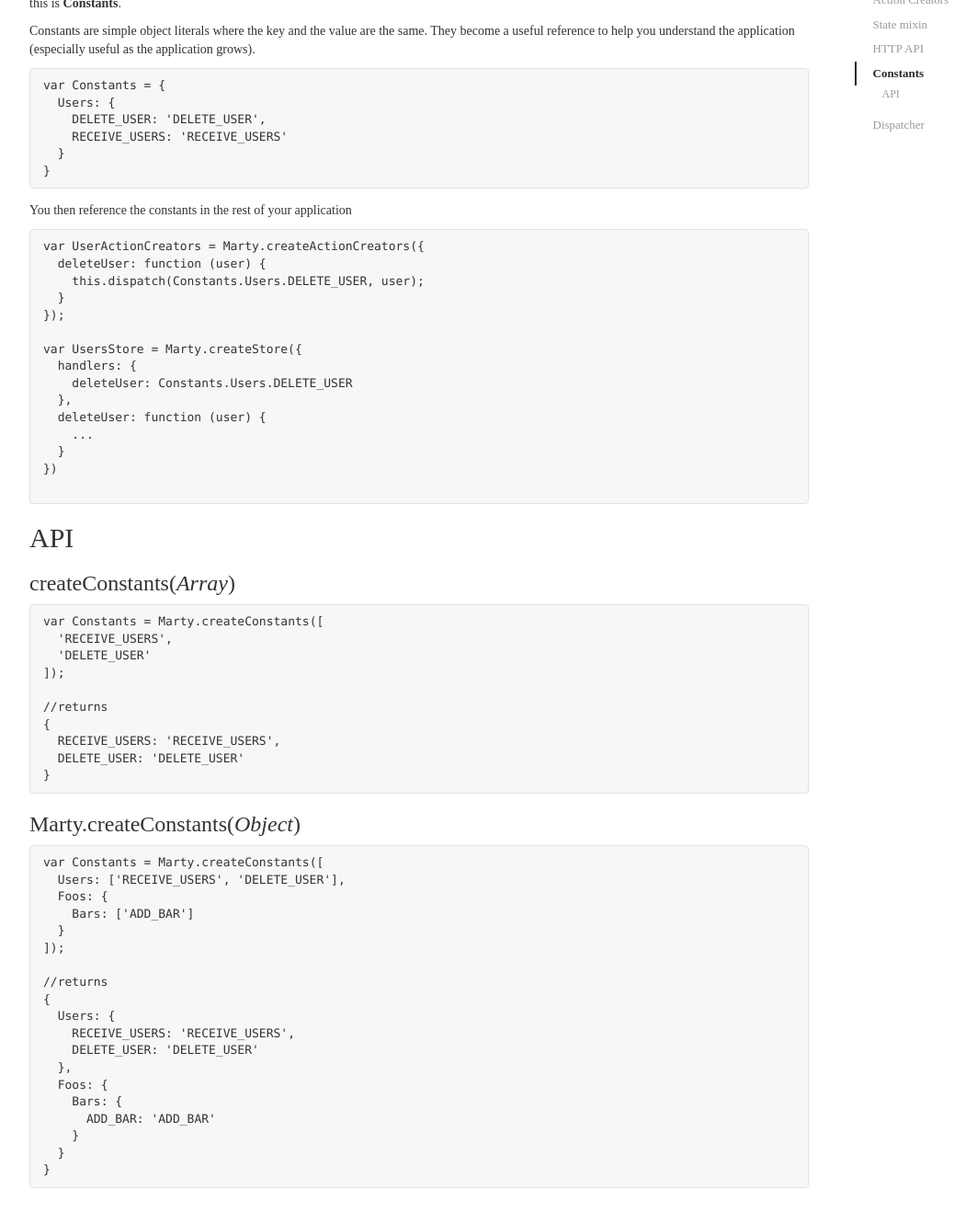
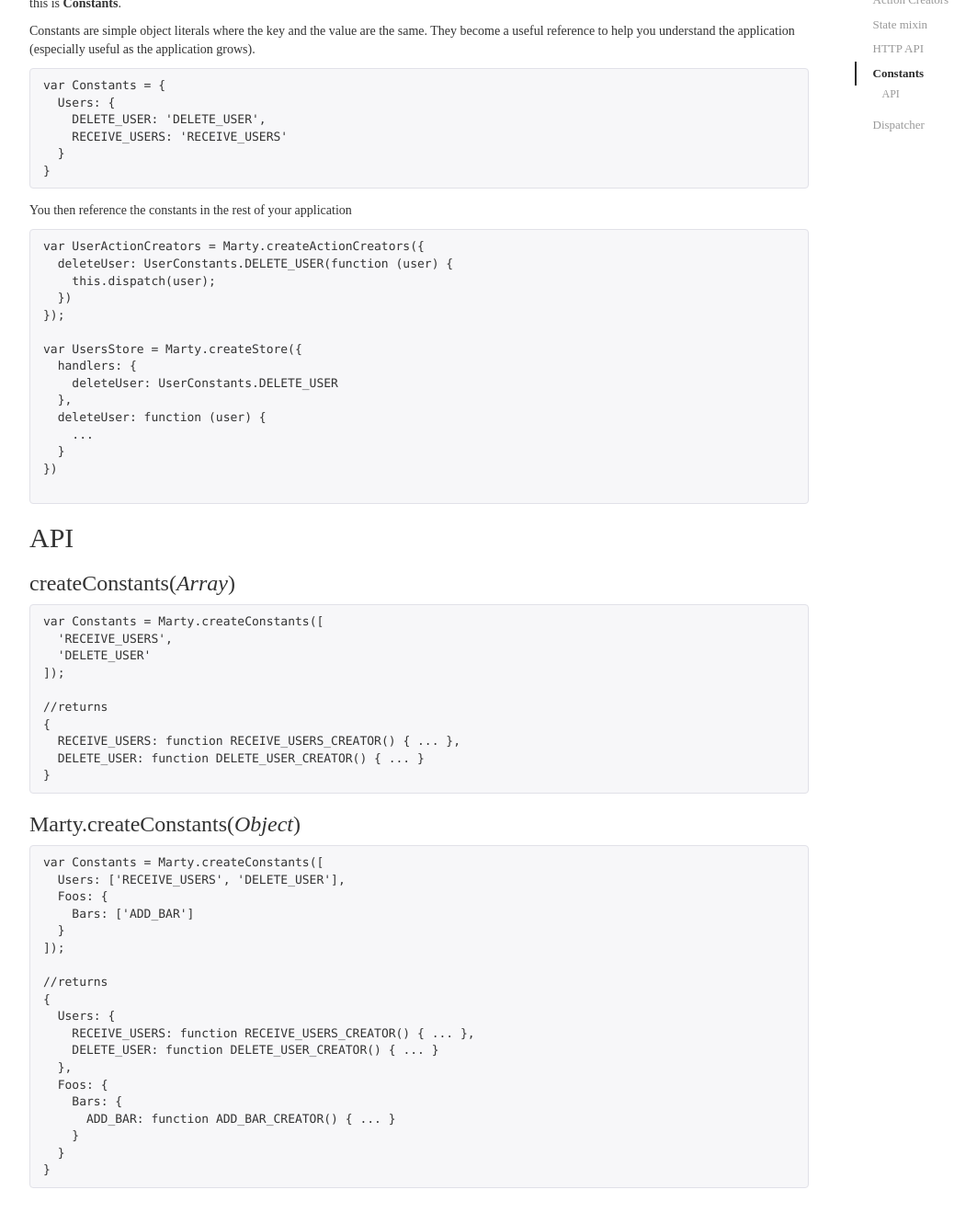
Before and after one commit to alsuper114/marty, a Jekyll site: the page built from docs/docs/constants.md, in a window 1280 px wide and 1400 px high, scrolled down 374 px. Shown: the top 1331 px of the window at 92% size, without its empty margins (38-1101 px from the left). Built offline with Jekyll 4.4.1, drawn with Linux system fonts in a browser that asks for light colours; nearby versions of some CDN libraries; Markdown is read by kramdown in place of the engine named in the settings.

Commit message:
Updating constants docs

````diff
--- a/docs/docs/constants.md
+++ b/docs/docs/constants.md
@@ -25,14 +25,14 @@ You then reference the constants in the rest of your application
 
 ```
 var UserActionCreators = Marty.createActionCreators({
-  deleteUser: function (user) {
-    this.dispatch(Constants.Users.DELETE_USER, user);
-  }
+  deleteUser: UserConstants.DELETE_USER(function (user) {
+    this.dispatch(user);
+  })
 });
 
 var UsersStore = Marty.createStore({
   handlers: {
-    deleteUser: Constants.Users.DELETE_USER
+    deleteUser: UserConstants.DELETE_USER
   },
   deleteUser: function (user) {
     ...
@@ -53,8 +53,8 @@ var Constants = Marty.createConstants([
 
 //returns
 {
-  RECEIVE_USERS: 'RECEIVE_USERS',
-  DELETE_USER: 'DELETE_USER'
+  RECEIVE_USERS: function RECEIVE_USERS_CREATOR() { ... },
+  DELETE_USER: function DELETE_USER_CREATOR() { ... }
 }
 {% endhighlight %}
 
@@ -72,12 +72,12 @@ var Constants = Marty.createConstants([
 //returns
 {
   Users: {
-    RECEIVE_USERS: 'RECEIVE_USERS',
-    DELETE_USER: 'DELETE_USER'
+    RECEIVE_USERS: function RECEIVE_USERS_CREATOR() { ... },
+    DELETE_USER: function DELETE_USER_CREATOR() { ... }
   },
   Foos: {
     Bars: {
-      ADD_BAR: 'ADD_BAR'
+      ADD_BAR: function ADD_BAR_CREATOR() { ... }
     }
   }
 }
````
